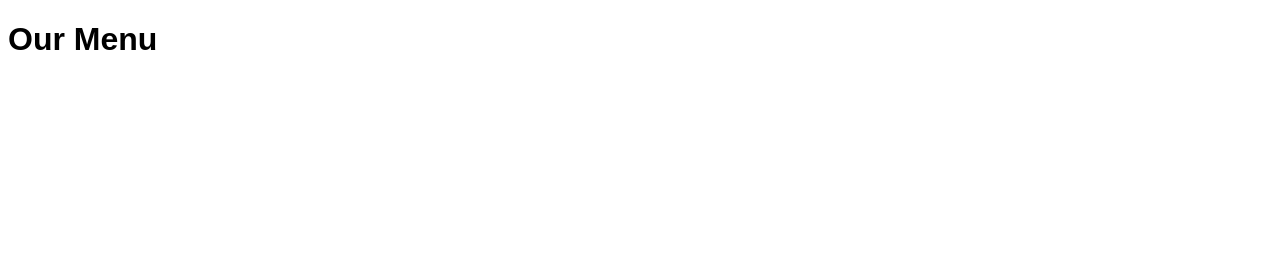
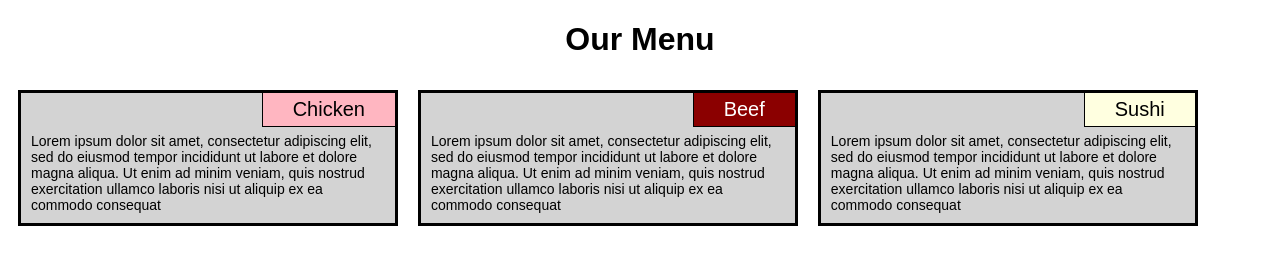
Before and after one commit to aceofspades19/coursera_web_css_js, a plain HTML site: page module2-solution/index.html in a window 1280 px wide. Drawn offline with Linux system fonts and the light colour scheme.

Commit message:
project done

```diff
--- a/module2-solution/index.html
+++ b/module2-solution/index.html
@@ -8,9 +8,25 @@
 </head>
 <body>
     <h1>Our Menu</h1>
-    <div id="chicken" class="box"></div>
-    <div id="beef" class="box">
+    <div class="container">
+        <div id="chicken" class="box">
+            <div class="title">Chicken</div>
+            <div class="text">
+                Lorem ipsum dolor sit amet, consectetur adipiscing elit, sed do eiusmod tempor incididunt ut labore et dolore magna aliqua. Ut enim ad minim veniam, quis nostrud exercitation ullamco laboris nisi ut aliquip ex ea commodo consequat
+            </div>
+        </div>
+        <div id="beef" class="box">
+            <div class="title">Beef</div>
+            <div class="text">
+                Lorem ipsum dolor sit amet, consectetur adipiscing elit, sed do eiusmod tempor incididunt ut labore et dolore magna aliqua. Ut enim ad minim veniam, quis nostrud exercitation ullamco laboris nisi ut aliquip ex ea commodo consequat
+            </div>
+        </div>
+        <div id="sushi" class="box">
+            <div class="title">Sushi</div>
+            <div class="text">
+            Lorem ipsum dolor sit amet, consectetur adipiscing elit, sed do eiusmod tempor incididunt ut labore et dolore magna aliqua. Ut enim ad minim veniam, quis nostrud exercitation ullamco laboris nisi ut aliquip ex ea commodo consequat
+            </div>
+        </div>
     </div>
-    <div id="sushi" class="box"></div>
 </body>
 </html>
--- a/module2-solution/styles.css
+++ b/module2-solution/styles.css
@@ -1,3 +1,77 @@
 body {
 	font-family: Arial, Helvetica, sans-serif;
 }
+h1 {
+    margin-left:auto;
+    margin-right:auto;
+    width:50%;
+    text-align:center;
+}
+
+.box {
+    width:28%;
+    float:left;
+    border-style: solid;
+    padding:10px;
+    margin:10px;
+    background-color:lightgray;
+    font-size:14px;
+}
+
+.text {
+    margin-top:30px;
+}
+
+.title {
+    border-bottom: 1px solid black;
+    border-left: 1px solid black;
+    padding-left:30px;
+    padding-right:30px;
+    padding-bottom:5px;
+    padding-top:5px;
+    font-size:20px;
+    margin:-10px;
+    float:right;
+}
+
+#chicken > .title {
+    background-color: lightpink;
+}
+
+#beef > .title {
+    background-color: darkred;
+    color:white;
+}
+
+#sushi > .title {
+    background-color: lightyellow;
+}
+
+@media only screen and (max-width: 992px) and (min-width: 768px) {
+    #sushi {
+        width:86%;
+    }
+    #beef, #chicken {
+        width:40%;
+    }
+
+    .box {
+        display:inline-block;
+        text-align:left;
+        float:none;
+    }
+
+    .container {
+        text-align:center;
+
+    }
+
+
+}
+
+
+@media only screen and (max-width: 767px) {
+    .box {
+        width:95%;
+    }
+}
```
